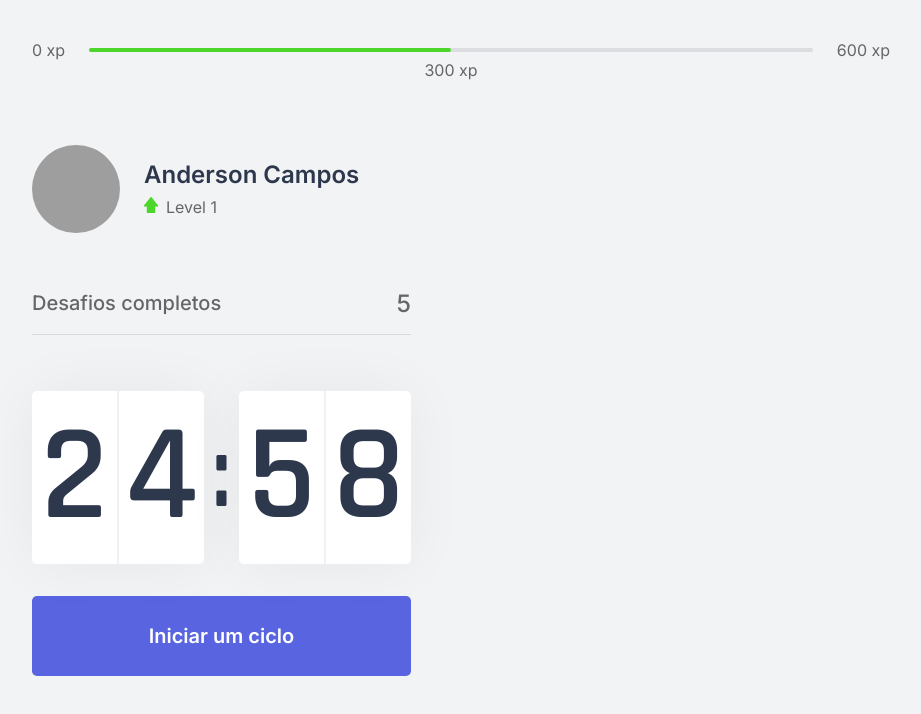
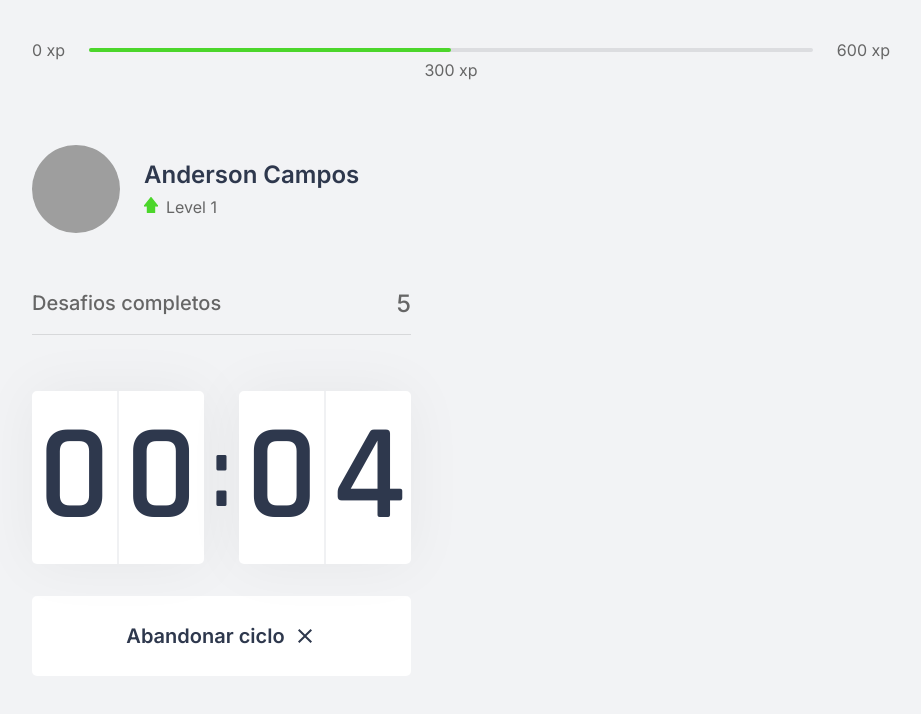
Before and after one commit to andercampos/NLW-4, a Next.js app: page / in a window 1280 px wide. Both pictures are taken after a click on the button "Iniciar um ciclo". Shown: the top 714 px of the page, without its empty margins (179-1100 px from the left). Built offline with nearby package versions, Linux system fonts and the light colour scheme; grey boxes are pictures that could not be loaded.

Commit message:
Finish Countdown component

```diff
--- a/package.json
+++ b/package.json
@@ -11,6 +11,7 @@
     "next": "10.0.7",
     "react": "17.0.1",
     "react-dom": "17.0.1",
+    "react-icons": "^4.2.0",
     "styled-components": "^5.2.1"
   },
   "devDependencies": {
--- a/src/components/Countdown/index.tsx
+++ b/src/components/Countdown/index.tsx
@@ -1,9 +1,14 @@
 import { useState, useEffect, useCallback } from 'react';
+import { MdPlayArrow, MdClose, MdCheckCircle } from 'react-icons/md'
+
 import { Container, Button } from './styles';
 
+let countdownTimeout: NodeJS.Timeout;
+
 const Countdown: React.FC = () => {
-  const [time, setTime] = useState(25 * 60);
-  const [active, setActive] = useState(false);
+  const [time, setTime] = useState(0.1 * 60);
+  const [isActive, setIsActive] = useState(false);
+  const [hasFinished, setHasFinished] = useState(false);
 
   const minutes = Math.floor(time / 60);
   const seconds = time % 60;
@@ -11,17 +16,26 @@ const Countdown: React.FC = () => {
   const [minuteLeft, minuteRight] = String(minutes).padStart(2, '0').split('');
   const [secondsLeft, secondsRight] = String(seconds).padStart(2, '0').split('');
 
-  const startCountdown = useCallback(() => {
-    setActive(true);
+  const handleStartCountdown = useCallback(() => {
+    setIsActive(true);
+  }, []);
+
+  const handleResetountdown = useCallback(() => {
+    clearTimeout(countdownTimeout);
+    setIsActive(false);
+    setTime(0.1 * 60);
   }, []);
 
   useEffect(() => {
-    if (active && time > 0) {
-      setTimeout(() => {
+    if (isActive && time > 0) {
+      countdownTimeout = setTimeout(() => {
         setTime(time - 1);
       }, 1000);
+    } else if (isActive && time === 0) {
+      setHasFinished(true);
+      setIsActive(false);
     }
-  }, [active, time]);
+  }, [isActive, time]);
 
   return (
     <>
@@ -37,7 +51,29 @@ const Countdown: React.FC = () => {
         </div>
 
       </Container>
-      <Button type="button" onClick={startCountdown}>Iniciar um ciclo</Button>
+
+      { hasFinished ? (
+        <Button
+          disabled
+        >
+          Ciclo encerrado
+          <MdCheckCircle size={24} color={'var(--green)'} />
+        </Button>
+      ) : (
+          <>
+            { isActive ? (
+              <Button isActive={isActive} type="button" onClick={handleResetountdown}>
+                Abandonar ciclo
+                <MdClose size={24} />
+              </Button>
+            ) : (
+              <Button type="button" onClick={handleStartCountdown}>
+                  Iniciar um ciclo
+                  <MdPlayArrow size={24}/>
+                </Button>
+              )}
+          </>
+        )}
     </>
   );
 };
--- a/src/components/Countdown/styles.ts
+++ b/src/components/Countdown/styles.ts
@@ -1,4 +1,8 @@
 import styled from 'styled-components';
+
+interface Props {
+  isActive?: boolean;
+}
 
 export const Container = styled.div`
   display: flex;
@@ -39,7 +43,7 @@ export const Container = styled.div`
   }
 `;
 
-export const Button = styled.button`
+export const Button = styled.button<Props>`
   width: 100%;
   height: 5rem;
 
@@ -52,15 +56,27 @@ export const Button = styled.button`
   border: 0;
   border-radius: 5px;
 
-  background: var(--blue);
-  color: var(--white);
+  background: ${({ isActive }) => isActive ? 'var(--white)' : 'var(--blue)'};
+  color: ${({ isActive }) => isActive ? 'var(--title)' : 'var(--white)'};
 
   font-size: 1.25rem;
   font-weight: 600;
 
   transition: background-color 0.2s;
 
-  &:hover {
-    background: var(--blue-dark)
+  &:not(:disabled):hover {
+    background: ${({ isActive }) => isActive ? 'var(--red)' : 'var(--blue-dark)'};
+    color: ${({ isActive }) => isActive && 'var(--white)'};
+  }
+
+  &:disabled{
+    background: var(--white);
+    color: var(--text);
+    cursor: not-allowed;
+    border-bottom: 4px solid var(--green);
+  }
+
+  svg {
+    margin-left: 8px;
   }
 `;
```
Also changed, not shown: 1 other file (tests, documents, lock files or other folders).
